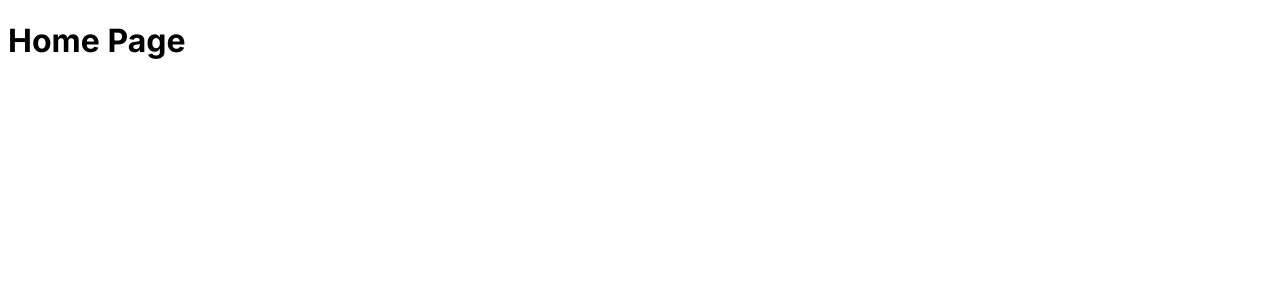
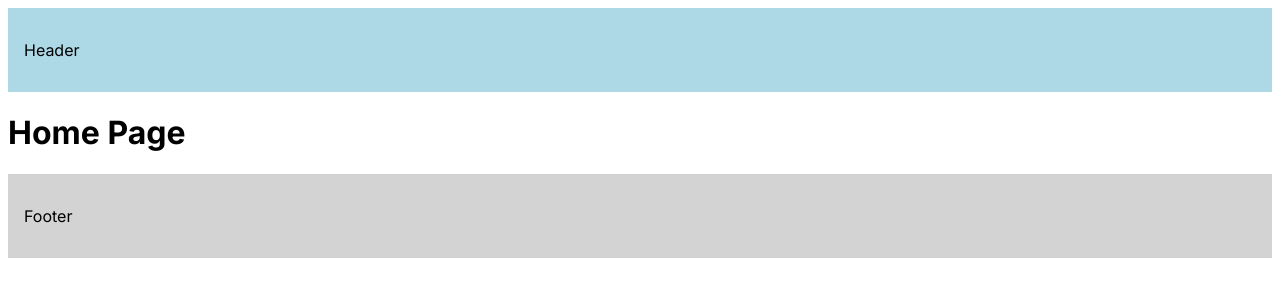
Before and after one commit to ShaikManisha/nextjs-project, a Next.js app: page / in a window 1280 px wide. Shown: the top 300 px of the page. Built offline with nearby package versions, Linux system fonts and the light colour scheme.

Commit message:
Learned Layouts and nested layouts

```diff
--- a/src/app/layout.tsx
+++ b/src/app/layout.tsx
@@ -16,7 +16,15 @@ export default function RootLayout({
 }>) {
   return (
     <html lang="en">
-      <body className={inter.className}>{children}</body>
+      <body className={inter.className}>
+        <header style={{ backgroundColor: "lightblue", padding: "1rem" }}>
+          <p>Header</p>
+        </header>
+        {children}
+        <footer style={{ backgroundColor: "lightgrey", padding: "1rem" }}>
+          <p>Footer</p>
+        </footer>
+      </body>
     </html>
   );
 }
--- /dev/null
+++ b/src/app/products/[productId]/layout.tsx
@@ -0,0 +1,12 @@
+import React from "react";
+
+const ProductDeatilsLayout = ({ children }: { children: React.ReactNode }) => {
+  return (
+    <>
+      {children}
+      <h2>ProductDeatilsLayout</h2>
+    </>
+  );
+};
+
+export default ProductDeatilsLayout;
```
